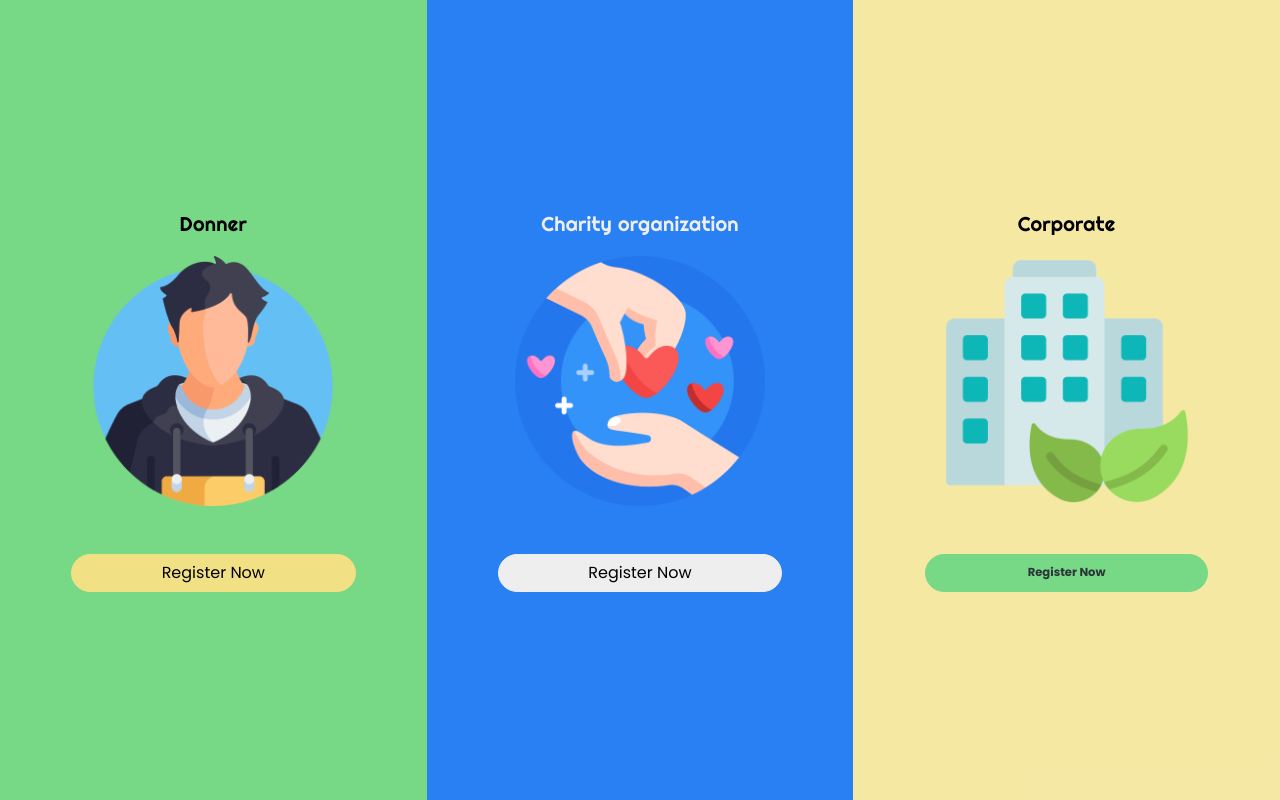
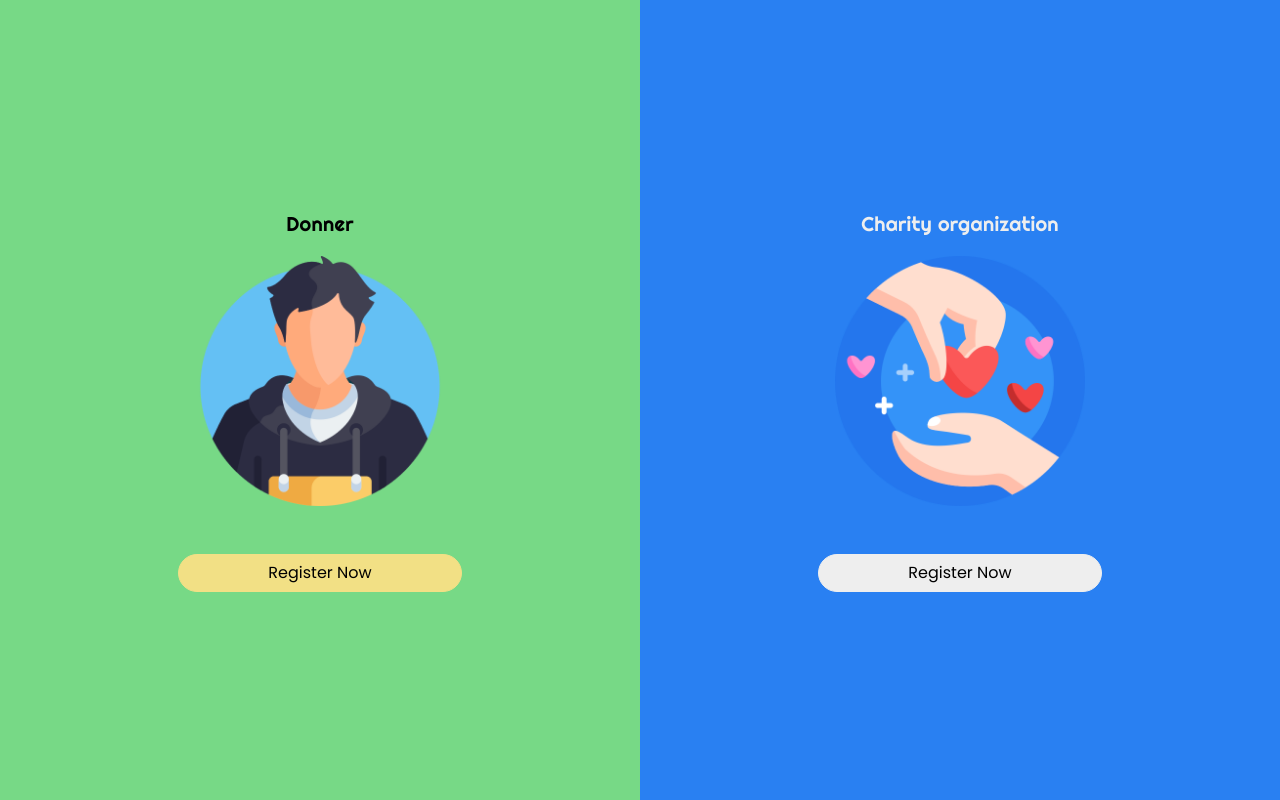
Before and after one commit to carolemad965/GiveHub, an Angular app: page /register in a window 1280 px wide. Built offline with nearby package versions, Linux system fonts and the light colour scheme.

Commit message:
remove corporate from register design

```diff
--- a/src/app/Components/auth-navbar/auth-navbar.component.html
+++ b/src/app/Components/auth-navbar/auth-navbar.component.html
@@ -10,9 +10,6 @@
             <ul class="navbar-nav me-auto mb-2 mb-lg-0">
                 <li class="nav-item">
                     <a class="nav-link active" aria-current="page" href="#">Home</a>
-                </li>
-                <li class="nav-item">
-                    <a class="nav-link" href="#">Link</a>
                 </li>
                 <li class="nav-item dropdown">
                     <a class="nav-link dropdown-toggle" href="#" id="navbarDropdown" role="button" data-bs-toggle="dropdown" aria-expanded="false">
--- a/src/app/Components/user-account-type/user-account-type.component.html
+++ b/src/app/Components/user-account-type/user-account-type.component.html
@@ -1,6 +1,6 @@
 <div class="d-flex flex-wrap responsive-three-columns text-center ">
 
-    <div class="bg-primary d-flex justify-content-center align-items-center">
+    <div class="bg-primary d-flex justify-content-center align-items-center w-50 h-100">
       <div >
         <h2 style="  font-family: 'Righteous', serif;" class="mb-3">Donner</h2>
       <img src="./assets/Images/boy.png" height="250" class="mb-5">
@@ -12,10 +12,10 @@
     </div>
 
 
-    <div class="bg-secondary text-light d-flex justify-content-center align-items-center">
+    <div class="bg-secondary text-light d-flex justify-content-center align-items-center w-50 h-100">
 
 <div>
-  <h2 style="  font-family: 'Righteous', serif;"class="mb-3">Charity organization</h2>
+  <h2 style="  font-family: 'Righteous', serif;"class="mb-3 ">Charity organization</h2>
   <!-- <img src="./assets/Images/charity.png" height="250"class="mb-5"> -->
   <img src="./assets/Images/give-love.png" height="250"class="mb-5">
 
@@ -24,13 +24,8 @@
 </div>
 
     </div>
-    <div class="bg-accent d-flex justify-content-center align-items-center">
-   <div><h2 style="  font-family: 'Righteous', serif;"class="mb-3">Corporate</h2>
-    <img src="./assets/Images/enterprise.png" height="250"class="mb-5">
 
-    <button type="button" class="btn btn-primary w-75"  style="  font-family: 'Poppins', serif;"routerLink="/corporateregister">Register Now</button>
-</div>
 
-    </div>
+
 
 </div>
```
